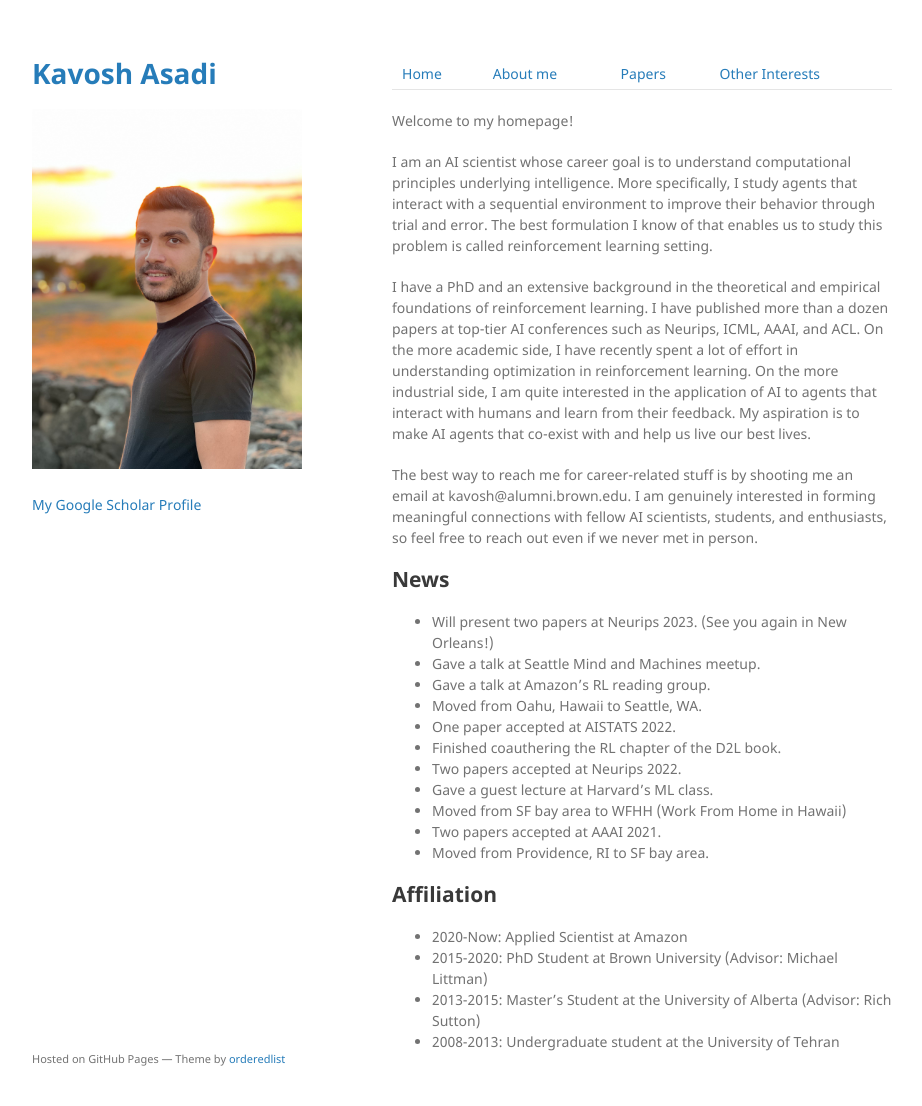
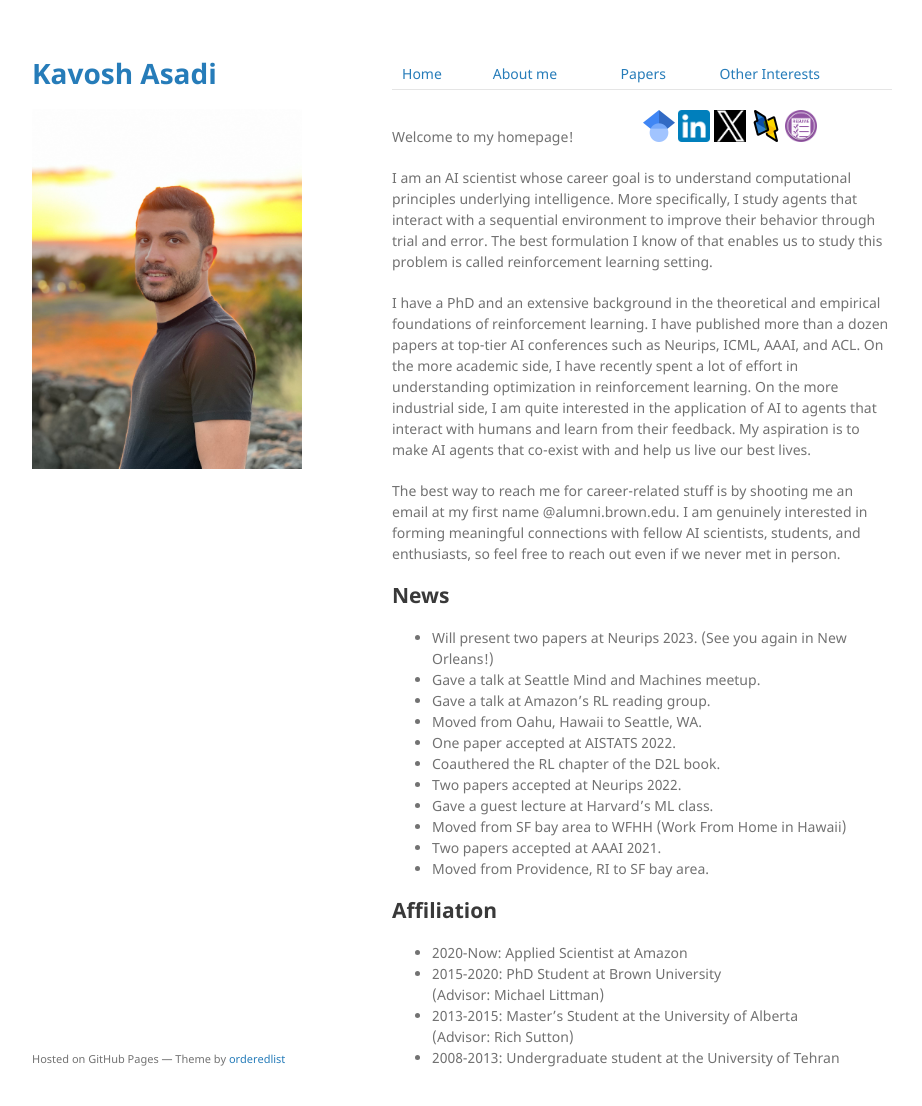
Before and after one commit to kavosh8/kavosh8.github.io, a Jekyll site: the page built from index.md, in a window 1280 px wide and 1138 px high. Shown: the top 1106 px of the window, without its empty margins (178-1100 px from the left). Built offline with Jekyll 4.4.1, drawn with Linux system fonts in a browser that asks for light colours; the repository's description, which GitHub fills in, is left out.

Commit message:
added cool icons

```diff
--- a/_layouts/default.html
+++ b/_layouts/default.html
@@ -27,10 +27,6 @@
         <p class="view"><a href="{{ site.github.repository_url }}">View the Project on GitHub <small>{{ site.github.repository_nwo }}</small></a></p>
         {% endif %}
 
-        {% if site.github.is_user_page %}
-        <p class="view"><a href="https://scholar.google.com/citations?user=-2qyBJEAAAAJ&hl=en">My Google Scholar Profile </a></p>
-        {% endif %}
-
         {% if site.show_downloads %}
         <ul class="downloads">
           <li><a href="{{ site.github.zip_url }}">Download <strong>ZIP File</strong></a></li>
--- a/index.md
+++ b/index.md
@@ -4,22 +4,36 @@ layout: default
 
 [Home](./index.html)|[About me](./another-page.html)|[Papers](./another-page.html)|[Other Interests](./other.html)
 
-Welcome to my homepage!
+Welcome to my homepage!&nbsp;&nbsp;&nbsp;&nbsp;&nbsp;&nbsp;&nbsp;&nbsp;&nbsp;&nbsp;&nbsp;&nbsp;&nbsp;&nbsp;&nbsp;&nbsp;&nbsp;&nbsp;
+<a href="https://scholar.google.com/citations?user=-2qyBJEAAAAJ&hl=en&oi=ao">
+  <img src="/assets/img/gs.png" alt="Google Scholar Favicon" width="32" height="32">
+</a>
+<a href="https://www.linkedin.com/in/kavosh-asadi-029a1780/">
+  <img src="/assets/img/linkedin.png" alt="LinkedIn Favicon" width="32" height="32">
+</a>
+<a href="https://twitter.com/AsadiKavosh">
+  <img src="/assets/img/x.png" alt="X Favicon" width="32" height="32">
+</a>
+<a href="https://dblp.org/pid/192/1404.html">
+  <img src="/assets/img/dblp.png" alt="DBLP Favicon" width="32" height="32">
+</a>
+<a href="./assets/pdfs/My_CV.pdf">
+  <img src="/assets/img/resume.png" alt="DBLP Favicon" width="32" height="32">
+</a>
 
 I am an AI scientist whose career goal is to understand computational principles underlying intelligence. More specifically, I study agents that interact with a sequential environment to improve their behavior through trial and error. The best formulation I know of that enables us to study this problem is called reinforcement learning setting.
 
 I have a PhD and an extensive background in the theoretical and empirical foundations of reinforcement learning. I have published more than a dozen papers at top-tier AI conferences such as Neurips, ICML, AAAI, and ACL. On the more academic side, I have recently spent a lot of effort in understanding optimization in reinforcement learning. On the more industrial side, I am quite interested in the application of AI to agents that interact with humans and learn from their feedback. My aspiration is to make AI agents that co-exist with and help us live our best lives.
 
-The best way to reach me for career-related stuff is by shooting me an email at kavosh@alumni.brown.edu. I am genuinely interested in forming meaningful connections with fellow AI scientists, students, and enthusiasts, so feel free to reach out even if we never met in person.
+The best way to reach me for career-related stuff is by shooting me an email at my first name @alumni.brown.edu. I am genuinely interested in forming meaningful connections with fellow AI scientists, students, and enthusiasts, so feel free to reach out even if we never met in person.
 
 ## News
-
 *   Will present two papers at Neurips 2023. (See you again in New Orleans!)
 *   Gave a talk at Seattle Mind and Machines meetup.
 *   Gave a talk at Amazon's RL reading group.
 *   Moved from Oahu, Hawaii to Seattle, WA.
 *   One paper accepted at AISTATS 2022.
-*   Finished coauthering the RL chapter of the D2L book.
+*   Coauthered the RL chapter of the D2L book.
 *   Two papers accepted at Neurips 2022.
 *   Gave a guest lecture at Harvard's ML class.
 *   Moved from SF bay area to WFHH (Work From Home in Hawaii)
@@ -30,6 +44,6 @@ The best way to reach me for career-related stuff is by shooting me an email at
 ## Affiliation
 
 *   2020-Now: Applied Scientist at Amazon
-*   2015-2020: PhD Student at Brown University (Advisor: Michael Littman)
-*   2013-2015: Master's Student at the University of Alberta (Advisor: Rich Sutton)
+*   2015-2020: PhD Student at Brown University <br> (Advisor: Michael Littman)
+*   2013-2015: Master's Student at the University of Alberta <br> (Advisor: Rich Sutton)
 *   2008-2013: Undergraduate student at the University of Tehran
```
Also changed, not shown: assets/img/dblp.png (added), assets/img/gs.png (added), assets/img/linkedin.png (added), assets/img/resume.png (added), assets/img/x.png (added).
